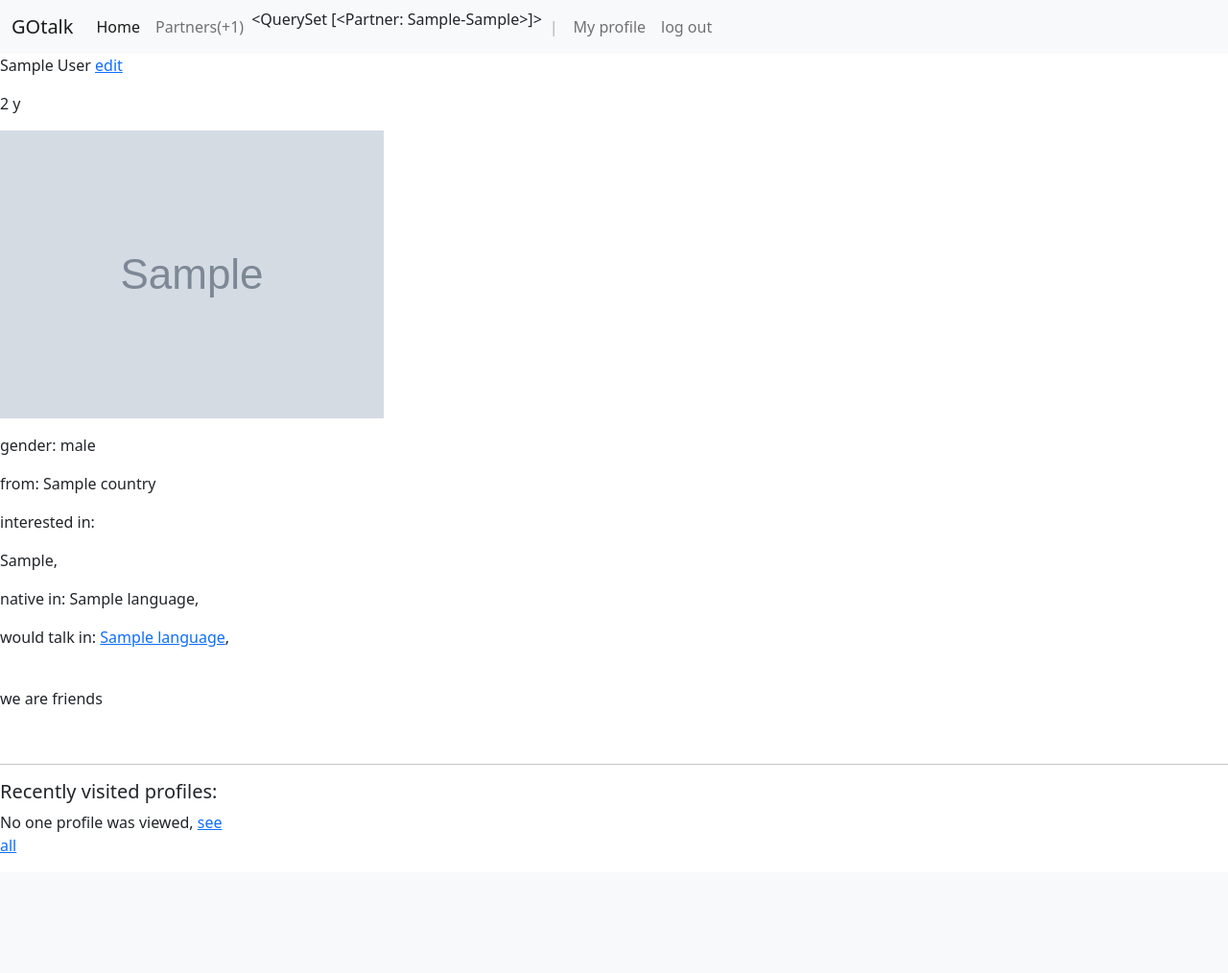
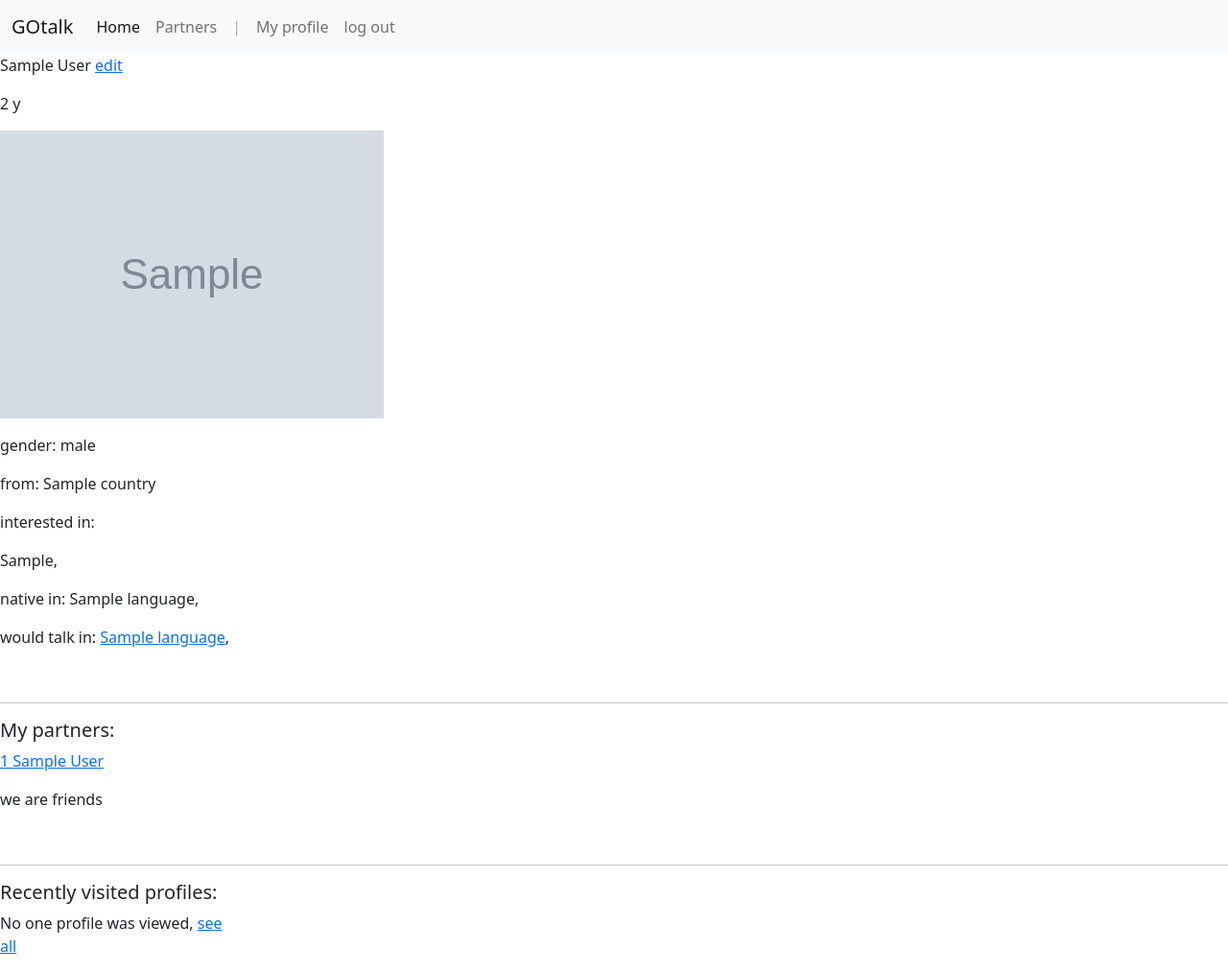
Before and after one commit to ha020285mdv/gotalk, a Django app: page /profile/1/ in a window 1280 px wide. Shown: the whole page at 96% size. Before the commit the page ends 889 px from the top, so only its background shows below. Run offline with Django 4.2, Linux system fonts and the light colour scheme; a user stored in the database is signed in; tables that the repository leaves empty hold one stand-in row (values such as "Sample post"); grey boxes marked "Sample" are stand-in pictures.

Commit message:
final version of partners block_v2

```diff
--- a/mainapp/views.py
+++ b/mainapp/views.py
@@ -33,15 +33,12 @@ class GenerateContentMixin:
 
 class PartnerDataGenerateMixin:
     def get_partners_queryset(self):
-        try:
-            logined_id = Profile.objects.get(user_id=self.request.user.pk).id
-            return Partner.objects.filter(
-                Q(followed_id=logined_id,
-                  response_date__isnull=False) |
-                Q(follower_id=logined_id,
-                  response_date__isnull=False))
-        except:
-            return None
+        logined_id = Profile.objects.get(user_id=self.request.user.pk).id
+        partners1 = Partner.objects.filter(followed_id=logined_id, response_date__isnull=False).values('follower_id')
+        partners2 = Partner.objects.filter(follower_id=logined_id, response_date__isnull=False).values('followed_id')
+        partners = partners1.union(partners2)
+        partners = Profile.objects.filter(pk__in=partners)
+        return partners
 
 
 class ProfilesView(GenerateContentMixin, ListView):
@@ -176,11 +173,11 @@ class ProfileView(GenerateContentMixin, PartnerDataGenerateMixin, DetailView):
                                              Request was updated.
                                              You will be able to chat after confirming the request""")
         if 'follow_accept' in request.POST:
-                Partner.objects.filter(followed=followed, follower=follower).update(response_date=now())
-                Partner.objects.filter(follower=followed, followed=follower).update(response_date=now())
+            Partner.objects.filter(followed=followed, follower=follower).update(response_date=now())
+            Partner.objects.filter(follower=followed, followed=follower).update(response_date=now())
         if 'follow_reject' in request.POST:
-                Partner.objects.filter(followed=followed, follower=follower).delete()
-                Partner.objects.filter(follower=followed, followed=follower).delete()
+            Partner.objects.filter(followed=followed, follower=follower).delete()
+            Partner.objects.filter(follower=followed, followed=follower).delete()
 
         context = self.get_context_data(object=self.object)
         return self.render_to_response(context)
@@ -209,7 +206,7 @@ class ProfileView(GenerateContentMixin, PartnerDataGenerateMixin, DetailView):
         followers_requests_queryset = Partner.objects.filter(followed_id=profile_pk, response_date__isnull=True)
         context['followers_requests_queryset'] = followers_requests_queryset
 
-        #queryset of partners:
+        # queryset of partners:
         context['partners'] = self.get_partners_queryset()
 
         # check if profile sent request to logined profile:
--- a/templates/mainapp/base.html
+++ b/templates/mainapp/base.html
@@ -21,8 +21,7 @@
        <div class="navbar-nav">
          <a class="nav-link active" aria-current="page" href="{% url 'index' %}">Home</a>
          {% if request.user.is_authenticated %}
-         <a class="nav-link" href="#">Partners{% if partners %}(+{{ partners|length }}){% endif %}</a>
-         {{ partners }}
+         <a class="nav-link" href="#">Partners{% if followers_requests_queryset %}(+{{ followers_requests_queryset|length }}){% endif %}</a>
          {% endif %}
          <a class="nav-link disabled">|</a>
          {% if request.user.is_authenticated %}
--- a/templates/mainapp/profile.html
+++ b/templates/mainapp/profile.html
@@ -15,7 +15,17 @@
 <p>native in: {% for area in profile.native_in.all %}{{ area }}, {% endfor %}</p>
 <p>would talk in: {% for area in profile.study.all %} <a href={{ area.get_absolute_url }}>{{ area }}</a>, {% endfor %}</p>
 
-<br>
+
+{% if profile.pk == profile_id %}
+    {% if partners %}
+      <br> <hr>
+          <h5>My partners:</h5>
+              {% for partner in partners %}
+                  <p><a href="{{ partner.get_absolute_url }}">{{partner}}</a></p>
+              {% endfor %}
+    {% endif %}
+{% endif %}
+
 
 {% if is_follower %}
         <p>we are friends</p>
@@ -24,7 +34,7 @@
         {% if request.user.is_authenticated %}
             {% if profile.pk == profile_id %}
                 {% if followers_requests_queryset %}
-                    <h5> Requests to follow from:</h5>
+                    <p> New:</p>
                     {% for follower in followers_requests_queryset %}
                           <form method="post">
                               {% csrf_token %}
```
